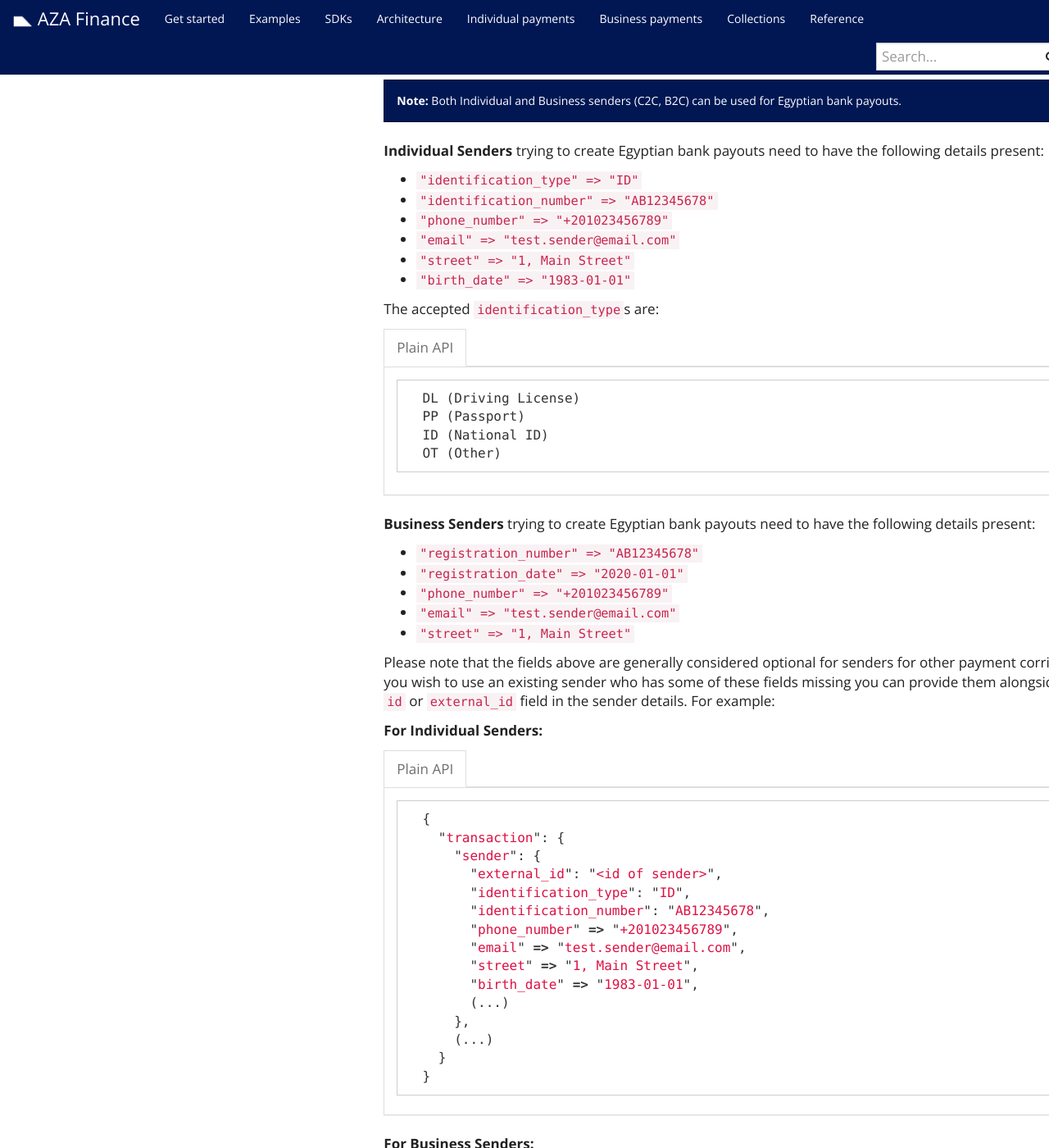
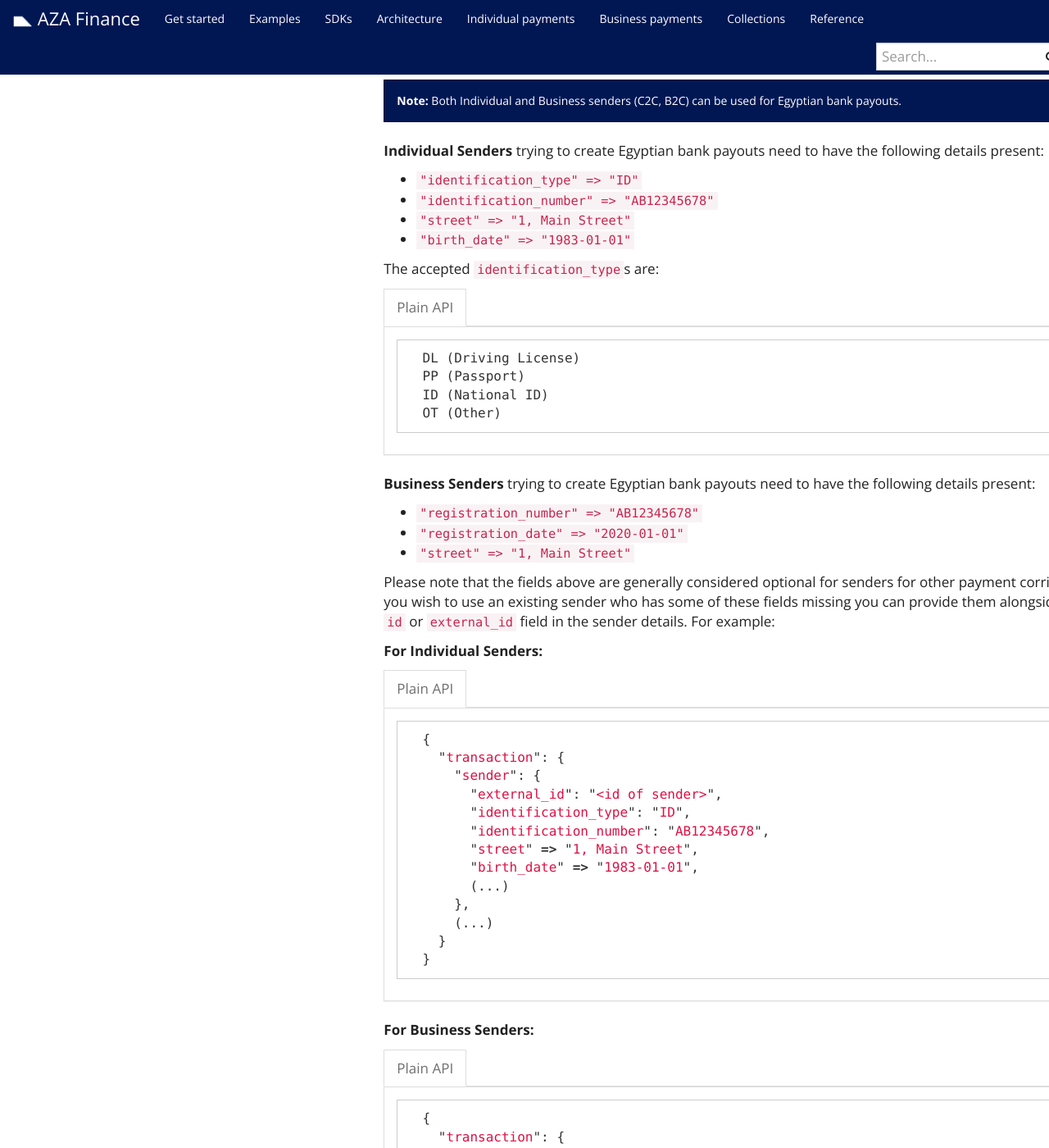
Before and after one commit to transferzero/api-documentation, a Jekyll site: the page built from _docs/individual-payments.md, in a window 1280 px wide and 1400 px high, scrolled down 37974 px. Shown: the whole window at 82% size. Built offline with Jekyll 4.4.1, drawn with Linux system fonts in a browser that asks for light colours; nearby versions of some CDN libraries; comment, search, counter and statistics services are not loaded; some of the changed text lies outside the part shown.

Commit message:
BTA-12817 Remove email and phone number for EGP

```diff
--- a/_includes/corridors/egp-bank.md
+++ b/_includes/corridors/egp-bank.md
@@ -80,8 +80,6 @@ UNITED BANK: 0031
   **Individual Senders** trying to create Egyptian bank payouts need to have the following details present:
   - `"identification_type" => "ID"`
   - `"identification_number" => "AB12345678"`
-  - `"phone_number" => "+201023456789"`
-  - `"email" => "test.sender@email.com"`
   - `"street" => "1, Main Street"`
   - `"birth_date" => "1983-01-01"`
 
@@ -92,8 +90,6 @@ UNITED BANK: 0031
   **Business Senders** trying to create Egyptian bank payouts need to have the following details present:
   - `"registration_number" => "AB12345678"`
   - `"registration_date" => "2020-01-01"`
-  - `"phone_number" => "+201023456789"`
-  - `"email" => "test.sender@email.com"`
   - `"street" => "1, Main Street"`
 
 {% else %}
@@ -104,8 +100,6 @@ UNITED BANK: 0031
   **Individual Senders** trying to create Egyptian bank payouts need to have the following details present:
   - `"identification_type" => "ID"`
   - `"identification_number" => "AB12345678"`
-  - `"phone_number" => "+201023456789"`
-  - `"email" => "test.sender@email.com"`
   - `"street" => "1, Main Street"`
   - `"birth_date" => "1983-01-01"`
 
@@ -126,8 +120,6 @@ Please note that the fields above are generally considered optional for senders
         "external_id": "<id of sender>",
         "identification_type": "ID",
         "identification_number": "AB12345678",
-        "phone_number" => "+201023456789",
-        "email" => "test.sender@email.com",
         "street" => "1, Main Street",
         "birth_date" => "1983-01-01",
         (...)
@@ -149,8 +141,6 @@ Please note that the fields above are generally considered optional for senders
         "external_id": "<id of sender>",
         "registration_number": "AB12345678",
         "registration_date": "2020-01-01",
-        "phone_number" => "+201023456789",
-        "email" => "test.sender@email.com",
         "street" => "1, Main Street",
         (...)
       },
```
